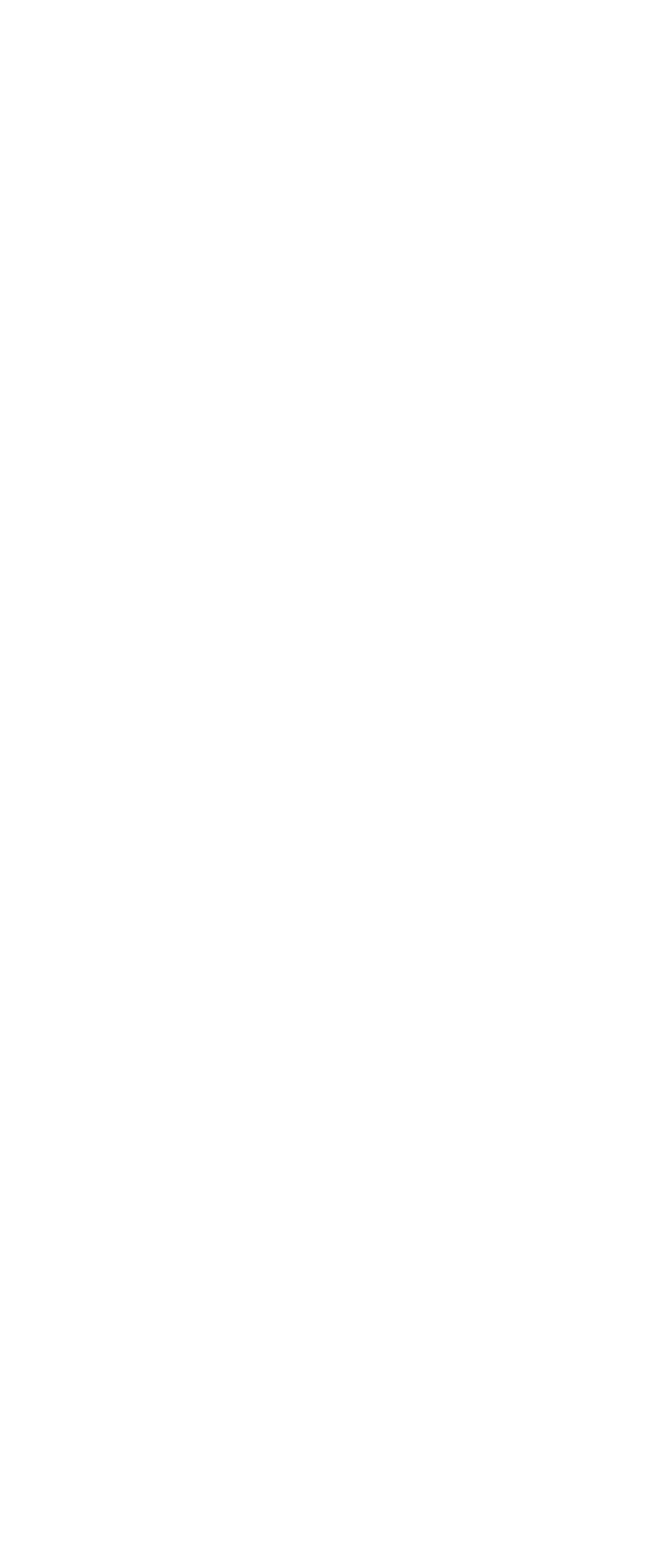
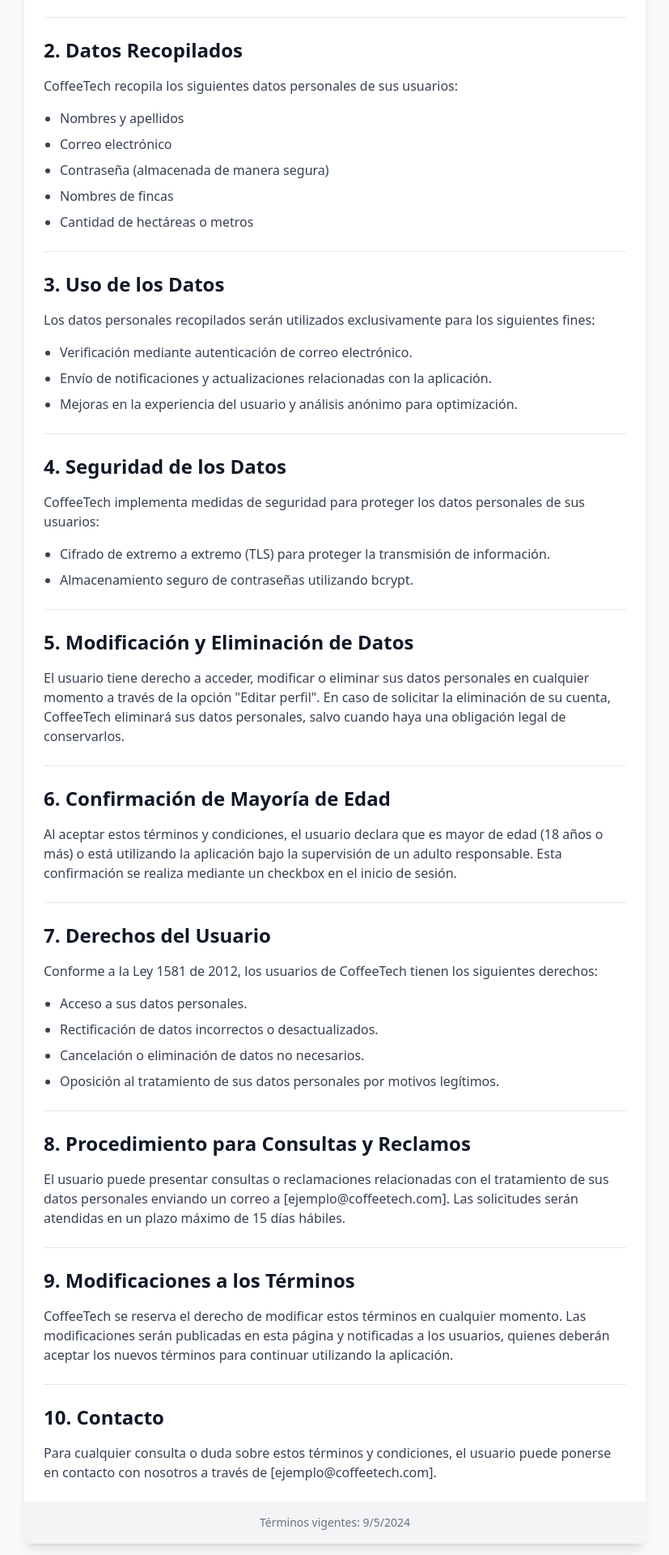
Before and after one commit to PacoValen/CoffeeTechWebApp, a React (Vite) app: page /termsandconditions in a window 1280 px wide. Before the commit this address had no page. Shown: the part 480-2400 px from the top of the page at 81% size, without its empty margins (226-1053 px from the left). Before the commit the page ends 800 px from the top, so only its background shows below. Built offline with nearby package versions, Linux system fonts and the light colour scheme.

Commit message:
ADD: se agregó la seccion de terminos y condiciones

```diff
--- a/src/App.tsx
+++ b/src/App.tsx
@@ -7,6 +7,8 @@
 import Documentation from "./sections/Documentation";
 import VideoPlayer from "./sections/VideoPlayer";
 import Footer from "./common/Footer";
+import TermsAndConditions from './sections/TermsAndConditions';
+
 
 export default function App() {
   return (
@@ -27,6 +29,7 @@
         />
         <Route path="/download" element={<Download />} /> //con este codigo nos redirigimos a la otra pagina
         <Route path="/documentation" element={<Documentation />} /> //con este codigo nos redirigimos a la otra pagina
+        <Route path="/termsandconditions" element={<TermsAndConditions />} />
       </Routes>
     </Router>
   );
--- a/src/common/Footer.tsx
+++ b/src/common/Footer.tsx
@@ -33,6 +33,11 @@
               </a>
             </li>
             <li>
+            <a href="/termsandconditions" target="_blank" rel="noopener noreferrer" className="text-customRed hover:underline">
+              Términos y Condiciones
+            </a>
+            </li>
+            <li>
               <Link to="/documentation" className="hover:underline">
                 Documentación
               </Link>
--- /dev/null
+++ b/src/sections/TermsAndConditions.tsx
@@ -0,0 +1,146 @@
+
+const TermsAndConditions = () => {
+    return (
+      <div className="min-h-screen bg-gray-50 py-12 px-4 sm:px-6 lg:px-8">
+        <div className="max-w-3xl mx-auto bg-white shadow-lg rounded-lg overflow-hidden">
+          <div className="px-4 py-5 sm:px-6 bg-gray-800 text-white">
+            <h1 className="text-3xl font-bold text-center">Términos y Condiciones</h1>
+          </div>
+          <div className="px-4 py-5 sm:p-6 space-y-6">
+            {/* Iteramos sobre el array 'sections' para generar cada sección de los términos */}
+            {sections.map((section, index) => (
+
+              // Cada sección tiene un 'key' único para identificarla, usa un borde inferior
+              <section key={index} className="border-b border-gray-200 pb-6 last:border-b-0 last:pb-0">
+                {/* Título de cada sección (si existe) */}
+                <h2 className="text-2xl font-semibold text-gray-900 mb-4">{section.title}</h2>
+
+                {/* Contenido principal de la sección */}
+                <div className="text-gray-700 space-y-4">
+
+                  {/* Iteramos sobre los párrafos de la sección */}
+                  {section.content.map((paragraph, pIndex) => (
+                    // Cada párrafo tiene un 'key' único
+                    <p key={pIndex}>{paragraph}</p>
+                  ))}
+
+                  {/* Si la sección contiene una lista (section.list), renderizamos la lista */}
+                  {section.list && (
+                    <ul className="list-disc pl-5 space-y-2">
+                      {/* Iteramos sobre los elementos de la lista */}
+                      {section.list.map((item, iIndex) => (
+                        // Cada elemento de lista tiene un 'key' único
+                        <li key={iIndex}>{item}</li>
+                      ))}
+                    </ul>
+                  )}
+                </div>
+              </section>
+            ))}
+          </div>
+
+          {/* Pie de página con la fecha de última actualización */}
+          <div className="px-4 py-4 sm:px-6 bg-gray-100">
+            {/* Mostramos la fecha actual formateada */}
+            <p className="text-sm text-gray-500 text-center">
+              Términos vigentes: {new Date().toLocaleDateString()}
+            </p>
+          </div>
+        </div>
+      </div>
+    );
+  };
+
+  // Array que contiene las secciones del contenido de Términos y Condiciones
+
+const sections = [
+  {
+    content: [
+       "De acuerdo con la Ley 1581 de 2012 y el Decreto 1377 de 2013, que regulan la protección de datos personales en Colombia, CoffeeTech se compromete a proteger y garantizar la confidencialidad, integridad y seguridad de los datos personales de sus usuarios. A continuación, se describen los términos y condiciones aplicables al tratamiento de los datos personales recopilados a través de esta aplicación."
+    ]
+  },
+  {
+    title: "1. Aceptación de los Términos",
+    content: [
+      "Al utilizar la aplicación móvil CoffeeTech, el usuario reconoce haber leído, comprendido y aceptado en su totalidad los términos y condiciones aquí descritos. Si no está de acuerdo con estos términos, debe abstenerse de utilizar la aplicación. Cualquier modificación será notificada y deberá ser aceptada nuevamente por el usuario."
+    ]
+  },
+  {
+    title: "2. Datos Recopilados",
+    content: [
+      "CoffeeTech recopila los siguientes datos personales de sus usuarios:"
+    ],
+    list: [
+      "Nombres y apellidos",
+      "Correo electrónico",
+      "Contraseña (almacenada de manera segura)",
+      "Nombres de fincas",
+      "Cantidad de hectáreas o metros"
+    ]
+  },
+  {
+    title: "3. Uso de los Datos",
+    content: [
+      "Los datos personales recopilados serán utilizados exclusivamente para los siguientes fines:"
+    ],
+    list: [
+      "Verificación mediante autenticación de correo electrónico.",
+      "Envío de notificaciones y actualizaciones relacionadas con la aplicación.",
+      "Mejoras en la experiencia del usuario y análisis anónimo para optimización."
+    ]
+  },
+  {
+    title: "4. Seguridad de los Datos",
+    content: [
+      "CoffeeTech implementa medidas de seguridad para proteger los datos personales de sus usuarios:"
+    ],
+    list: [
+      "Cifrado de extremo a extremo (TLS) para proteger la transmisión de información.",
+      "Almacenamiento seguro de contraseñas utilizando bcrypt."
+    ]
+  },
+  {
+    title: "5. Modificación y Eliminación de Datos",
+    content: [
+      "El usuario tiene derecho a acceder, modificar o eliminar sus datos personales en cualquier momento a través de la opción \"Editar perfil\". En caso de solicitar la eliminación de su cuenta, CoffeeTech eliminará sus datos personales, salvo cuando haya una obligación legal de conservarlos."
+    ]
+  },
+  {
+    title: "6. Confirmación de Mayoría de Edad",
+    content: [
+      "Al aceptar estos términos y condiciones, el usuario declara que es mayor de edad (18 años o más) o está utilizando la aplicación bajo la supervisión de un adulto responsable. Esta confirmación se realiza mediante un checkbox en el inicio de sesión."
+    ]
+  },
+  {
+    title: "7. Derechos del Usuario",
+    content: [
+      "Conforme a la Ley 1581 de 2012, los usuarios de CoffeeTech tienen los siguientes derechos:"
+    ],
+    list: [
+      "Acceso a sus datos personales.",
+      "Rectificación de datos incorrectos o desactualizados.",
+      "Cancelación o eliminación de datos no necesarios.",
+      "Oposición al tratamiento de sus datos personales por motivos legítimos."
+    ]
+  },
+  {
+    title: "8. Procedimiento para Consultas y Reclamos",
+    content: [
+      "El usuario puede presentar consultas o reclamaciones relacionadas con el tratamiento de sus datos personales enviando un correo a [ejemplo@coffeetech.com]. Las solicitudes serán atendidas en un plazo máximo de 15 días hábiles."
+    ]
+  },
+  {
+    title: "9. Modificaciones a los Términos",
+    content: [
+      "CoffeeTech se reserva el derecho de modificar estos términos en cualquier momento. Las modificaciones serán publicadas en esta página y notificadas a los usuarios, quienes deberán aceptar los nuevos términos para continuar utilizando la aplicación."
+    ]
+  },
+  {
+    title: "10. Contacto",
+    content: [
+      "Para cualquier consulta o duda sobre estos términos y condiciones, el usuario puede ponerse en contacto con nosotros a través de [ejemplo@coffeetech.com]."
+    ]
+  }
+];
+
+export default TermsAndConditions;
```
